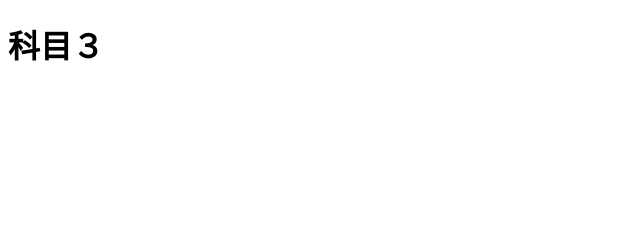
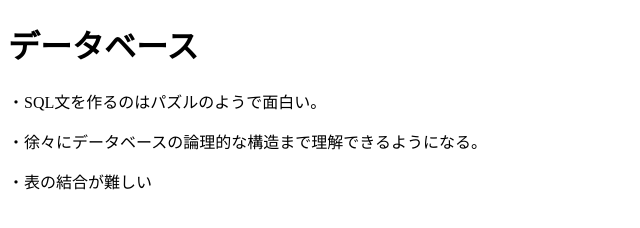
Before and after one commit to Shirakawa0/ensyukadai01, a plain HTML site: page kamoku3.html in a window 1280 px wide. Shown: the whole page, without its empty margins (0-640 px from the left). Drawn offline with Linux system fonts and the light colour scheme.

Commit message:
kamoku2:内容追加 kamoku3:内容追加

```diff
--- a/kamoku3.html
+++ b/kamoku3.html
@@ -2,9 +2,12 @@
 <html lang="ja">
 <head>
     <meta charset="UTF-8">
-    <title>科目３</title>
+    <title>データベース</title>
 </head>
 <body>
-    <h1>科目３</h1>
+    <h1>データベース</h1>
+    <p>・SQL文を作るのはパズルのようで面白い。</p>
+    <p>・徐々にデータベースの論理的な構造まで理解できるようになる。</p>
+    <p>・表の結合が難しい</p>
 </body>
 </html>
```
Also changed, not shown: kamoku2.html (+5 -2 lines).
